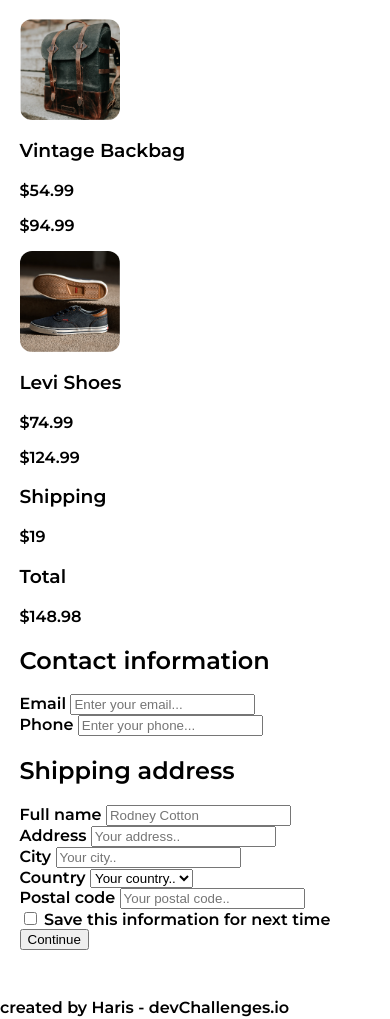
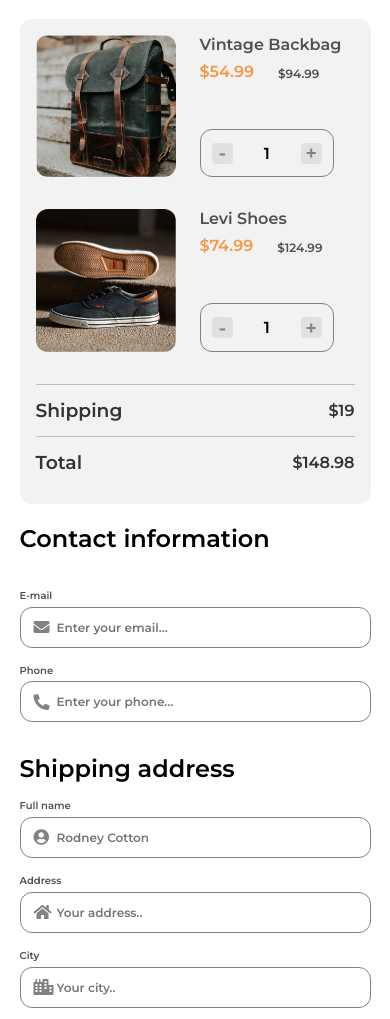
Before and after one commit to hariscs/dev-checkout, a plain HTML site: page index.html in a window 390 px wide. Shown: the part 95-1114 px from the top of the page. Drawn offline with Linux system fonts and the light colour scheme.

Commit message:
mobile layout completed

```diff
--- a/css/style.css
+++ b/css/style.css
@@ -3,8 +3,10 @@
 
 	--clr-gray1: #333333;
 	--clr-gray2: #4e5150;
-	--clr-gray3: #;
-	--clr-gray4: #333333;
+	--clr-gray3: #828282;
+	--clr-gray4: #bdbdbd;
+	--clr-gray5: #e0e0e0;
+	--clr-gray6: #f2f2f2;
 
 	--clr-orange: #f2994a;
 }
@@ -31,8 +33,201 @@ img {
 }
 
 /* cart */
+.main-cart {
+	background: var(--clr-gray6);
+	padding: 1em;
+	border-radius: 12px;
+	display: flex;
+	flex-direction: column;
+	gap: 2em;
+}
 
 .item-img {
-	width: 100px;
+	width: 140px;
 	border-radius: 12px;
 }
+
+.item-title {
+	color: var(--clr-gray2);
+	font-size: 16px;
+	margin-top: 0;
+	margin-bottom: 0.5em;
+}
+
+.cart-flex {
+	display: flex;
+	align-items: flex-start;
+	gap: 1.5em;
+}
+
+.price {
+	display: flex;
+	align-items: center;
+	gap: 1.5em;
+}
+
+.price-discount {
+	color: var(--clr-orange);
+}
+
+.price-original {
+	color: var(--clr-gray2);
+	font-size: 12px;
+}
+
+.price-original,
+.price-discount {
+	margin-top: 0;
+}
+
+.item-quantity {
+	border: 1px solid var(--clr-gray3);
+	border-radius: 12px;
+	padding: 0.8em 0.5em;
+	margin-top: 2em;
+	width: 134.5px;
+	display: flex;
+	align-items: center;
+	justify-content: space-around;
+	gap: 1.5em;
+}
+
+.plus,
+.minus {
+	color: var(--clr-gray3);
+	font-size: 20px;
+	background: var(--clr-gray5);
+	border-radius: 4px;
+	width: 21px;
+	height: 21px;
+	display: flex;
+	align-items: center;
+	justify-content: center;
+}
+
+.price-total {
+	color: var(--clr-gray1);
+}
+
+.shipping,
+.total-cost {
+	display: flex;
+	align-items: center;
+	justify-content: space-between;
+	border-top: 1px solid var(--clr-gray4);
+}
+
+.total-title,
+.shipping-title {
+	margin: 0;
+}
+
+/* address input section */
+.main-info {
+	display: flex;
+	flex-direction: column;
+	gap: 2em;
+}
+
+.form {
+	display: flex;
+	flex-direction: column;
+	gap: 1em;
+}
+
+.form-control {
+	display: flex;
+	flex-direction: column;
+	gap: 0.3em;
+}
+
+.form input {
+	display: block;
+	padding: 1em 1em 1em 3em;
+	width: 100%;
+	border: 1px solid var(--clr-gray3);
+	border-radius: 12px;
+	font-family: inherit;
+	color: var(--clr-gray3);
+	font-size: 12px;
+}
+
+.form-control {
+	position: relative;
+}
+
+.fas,
+.far {
+	position: absolute;
+	top: 30px;
+	left: 14px;
+	color: var(--clr-gray3);
+}
+
+.form label {
+	color: var(--clr-gray2);
+	font-size: 10px;
+}
+
+.mid-flex {
+	display: flex;
+	justify-content: space-between;
+	align-items: center;
+	gap: 0.5em;
+}
+
+select {
+	display: block;
+	padding: 1em 1em 1em 3em;
+	width: 180px;
+	border: 1px solid var(--clr-gray3);
+	border-radius: 12px;
+	color: var(--clr-gray3);
+	position: relative;
+	font-family: inherit;
+	font-size: 12px;
+}
+
+.save-flex {
+	flex-direction: row;
+	align-items: center;
+}
+
+.save-flex input {
+	width: initial;
+}
+
+.btn {
+	align-self: flex-end;
+	padding: 1em 2.5em;
+	color: var(--clr-white);
+	background: var(--clr-orange);
+	font-size: 16px;
+	border: 2px solid var(--clr-orange);
+	border-radius: 12px;
+	font-family: inherit;
+	cursor: pointer;
+}
+
+.btn:hover,
+.btn:focus {
+	background: var(--clr-white);
+	color: var(--clr-orange);
+	border: 2px solid var(--clr-orange);
+}
+
+/* footer */
+footer {
+	text-align: center;
+	font-size: 14px;
+	color: var(--clr-gray4);
+}
+
+footer a {
+	color: var(--clr-gray4);
+	text-decoration: none;
+}
+
+footer a:hover {
+	text-decoration: underline;
+}
--- a/index.html
+++ b/index.html
@@ -22,6 +22,13 @@
 			href="https://fonts.googleapis.com/css2?family=Montserrat:wght@600&display=swap"
 			rel="stylesheet"
 		/>
+		<link
+			rel="stylesheet"
+			href="https://cdnjs.cloudflare.com/ajax/libs/font-awesome/5.15.3/css/all.min.css"
+			integrity="sha512-iBBXm8fW90+nuLcSKlbmrPcLa0OT92xO1BIsZ+ywDWZCvqsWgccV3gFoRBv0z+8dLJgyAHIhR35VZc2oM/gI1w=="
+			crossorigin="anonymous"
+			referrerpolicy="no-referrer"
+		/>
 
 		<title>Checkout page</title>
 		<link rel="stylesheet" href="css/style.css" />
@@ -44,9 +51,14 @@
 								<p class="price-original">$94.99</p>
 							</div>
 
-							<div class="item-quantity"></div>
+							<div class="item-quantity">
+								<div class="plus">-</div>
+								<div class="number">1</div>
+								<div class="minus">+</div>
 							</div>
 						</div>
+					</div>
+
 					<div class="cart-flex">
 						<img src="./images/photo2.png" alt="photo2" class="item-img" />
 
@@ -57,7 +69,11 @@
 								<p class="price-original">$124.99</p>
 							</div>
 
-							<div class="item-quantity"></div>
+							<div class="item-quantity">
+								<div class="plus">-</div>
+								<div class="number">1</div>
+								<div class="minus">+</div>
+							</div>
 						</div>
 					</div>
 
@@ -78,17 +94,19 @@
 					<form class="form">
 						<h2 class="contact-title">Contact information</h2>
 						<div class="form-control">
-							<label for="email">Email</label>
+							<label for="email">E-mail</label>
 							<input
 								type="email"
 								id="email"
 								placeholder="Enter your email..."
 							/>
+							<i class="fas fa-envelope"></i>
 						</div>
 
 						<div class="form-control">
 							<label for="phone">Phone</label>
 							<input type="text" id="phone" placeholder="Enter your phone..." />
+							<i class="fas fa-phone-alt"></i>
 						</div>
 					</form>
 
@@ -98,32 +116,40 @@
 						<div class="form-control">
 							<label for="name">Full name</label>
 							<input type="text" id="name" placeholder="Rodney Cotton" />
+							<i class="fas fa-user-circle"></i>
 						</div>
 
 						<div class="form-control">
 							<label for="address">Address</label>
 							<input type="text" id="address" placeholder="Your address.." />
+							<i class="fas fa-home"></i>
 						</div>
 
 						<div class="form-control">
 							<label for="city">City</label>
 							<input type="text" id="city" placeholder="Your city.." />
+							<i class="fas fa-city"></i>
 						</div>
+
+						<div class="mid-flex">
 							<div class="form-control">
 								<label for="country">Country</label>
 								<select id="country">
-								<option value="volvo" selected disabled>Your country..</option>
+									<option value="none" selected disabled>Your country..</option>
 									<option value="USA">USA</option>
 									<option value="UK">UK</option>
 									<option value="Australia">Australia</option>
 								</select>
+								<i class="fas fa-city"></i>
 							</div>
-						<div class="form-control">
+							<div class="form-control code">
 								<label for="">Postal code</label>
 								<input type="text" placeholder="Your postal code.." />
+								<i class="far fa-envelope"></i>
+							</div>
 						</div>
 
-						<div class="form-control">
+						<div class="form-control save-flex">
 							<input type="checkbox" id="save-info" />
 							<label for="save-info">Save this information for next time</label>
 						</div>
@@ -134,7 +160,10 @@
 			</main>
 		</div>
 		<footer>
-			<p>created by Haris - devChallenges.io</p>
+			<p>
+				created by <a href="https://twitter.com/_haris_shah">Haris</a> -
+				<a href="https://devchallenges.io/">devChallenges.io</a>
+			</p>
 		</footer>
 	</body>
 </html>
```
Lines whose indentation alone changed are shown as unchanged.
